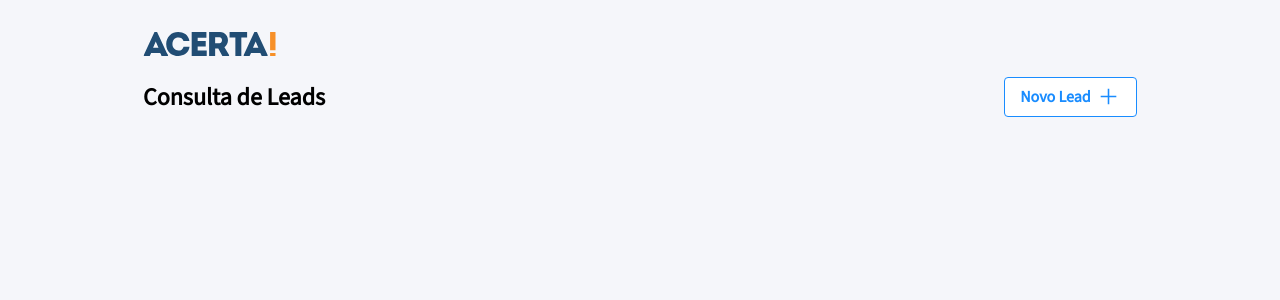
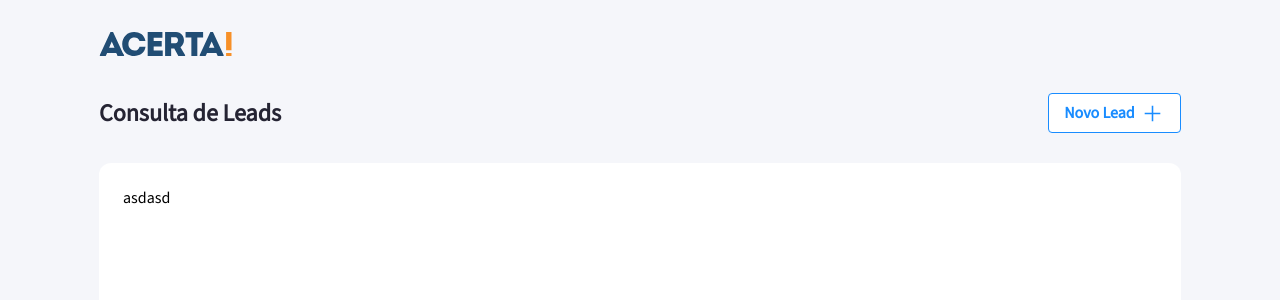
Before and after one commit to mjonathannn/technical-test-acerta-leads, a React (Create React App) app: page / in a window 1280 px wide. Shown: the top 300 px of the page. Built offline with nearby package versions, Linux system fonts and the light colour scheme.

Commit message:
feat: create filter scope

```diff
--- /dev/null
+++ b/src/components/filter/Filter.tsx
@@ -0,0 +1,11 @@
+import { Container } from "./FilterStyles"
+
+const Filter = (): JSX.Element => {
+  return (
+    <Container>
+      <>asdasd</>
+    </Container>
+  )
+}
+
+export default Filter
--- /dev/null
+++ b/src/components/filter/FilterStyles.ts
@@ -0,0 +1,11 @@
+import styled from "styled-components"
+
+export const Container = styled.div`
+  display: flex;
+  flex-direction: column;
+  width: 1082px;
+  height: 165px;
+  background-color: var(--background-white);
+  padding: 24px;
+  border-radius: 12px;
+`
--- a/src/components/headers/MainHeader/MainHeaderStyles.ts
+++ b/src/components/headers/MainHeader/MainHeaderStyles.ts
@@ -1,5 +1,5 @@
 import styled from "styled-components"
 
 export const Header = styled.header`
-  margin: 32px 0 0 0;
+  margin: 32px 0;
 `
--- /dev/null
+++ b/src/components/index.ts
@@ -0,0 +1 @@
+export { default as Filter } from "./filter/Filter"
--- a/src/index.css
+++ b/src/index.css
@@ -1,12 +1,19 @@
 :root {
+  --grey-darker: #252433;
   --primary-base: #198cff;
   --background-white: #ffffff;
   --background-system: #f5f6fa;
 }
 
+* {
+  box-sizing: border-box;
+}
+
 body {
+  display: flex;
+  justify-content: center;
   margin: 0;
   padding: 0;
   font-family: "Source Sans 3", sans-serif;
-  background: var(--background-system);
+  background-color: var(--background-system);
 }
--- a/src/pages/ReadLeads/ReadLeads.tsx
+++ b/src/pages/ReadLeads/ReadLeads.tsx
@@ -2,6 +2,7 @@ import { useNavigate } from "react-router-dom"
 
 import { Main, Section } from "./ReadLeadsStyle"
 
+import { Filter } from "../../components"
 import { MainHeader } from "../../components/headers"
 import { LabelButton } from "../../components/buttons"
 
@@ -26,6 +27,8 @@ const ReadLeads = (): JSX.Element => {
           handleClick={() => handleClick()}
         />
       </Section>
+
+      <Filter />
     </Main>
   )
 }
--- a/src/pages/ReadLeads/ReadLeadsStyle.ts
+++ b/src/pages/ReadLeads/ReadLeadsStyle.ts
@@ -2,11 +2,20 @@ import styled from "styled-components"
 
 export const Main = styled.main`
   height: 100%;
-  padding: 0 143px;
 `
 
 export const Section = styled.section`
   display: flex;
   align-items: center;
   justify-content: space-between;
+  margin: 0 0 30px 0;
+
+  h1 {
+    margin: 0;
+    color: var(--grey-darker);
+    font-size: 24px;
+    font-style: normal;
+    font-weight: 600;
+    line-height: 120%;
+  }
 `
```
